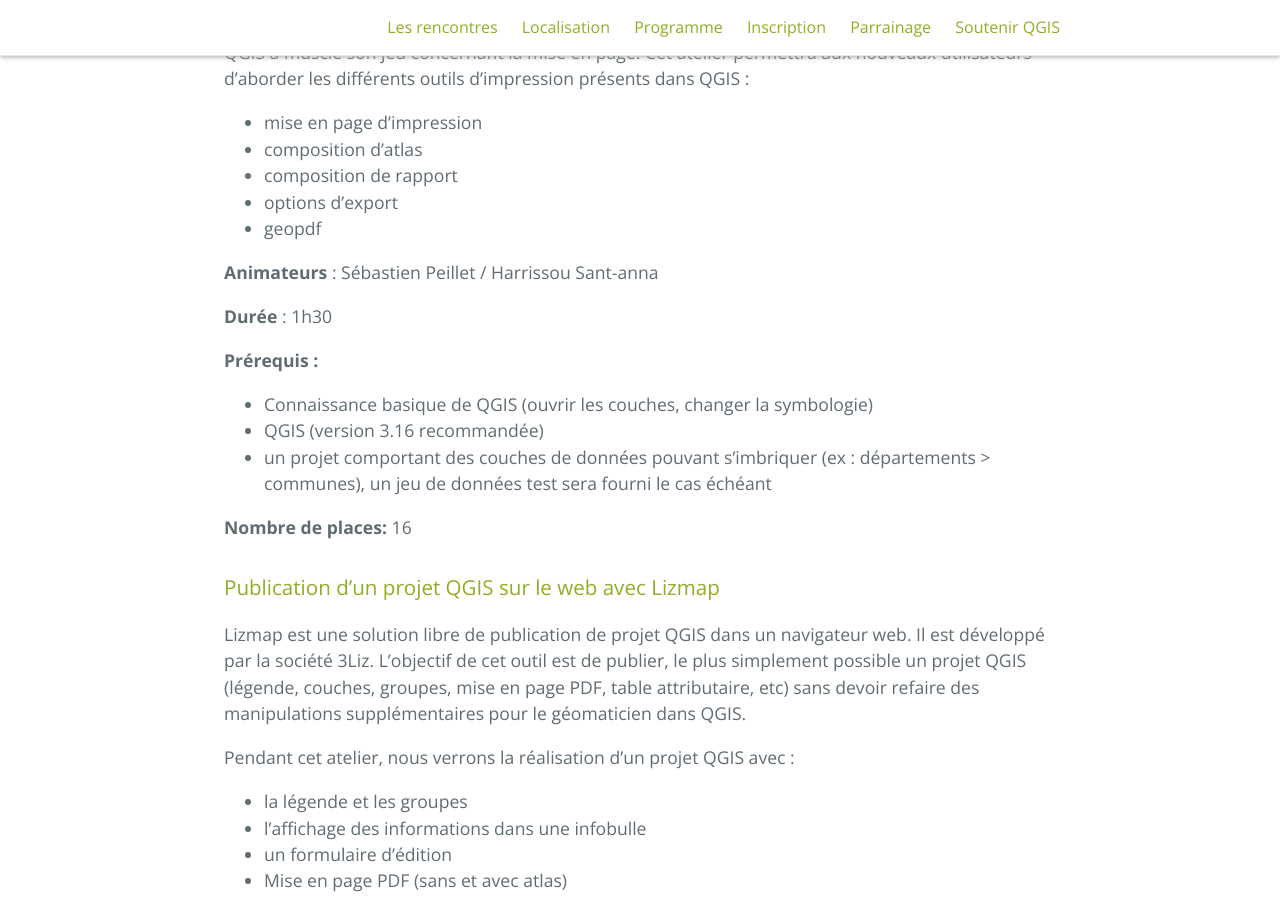
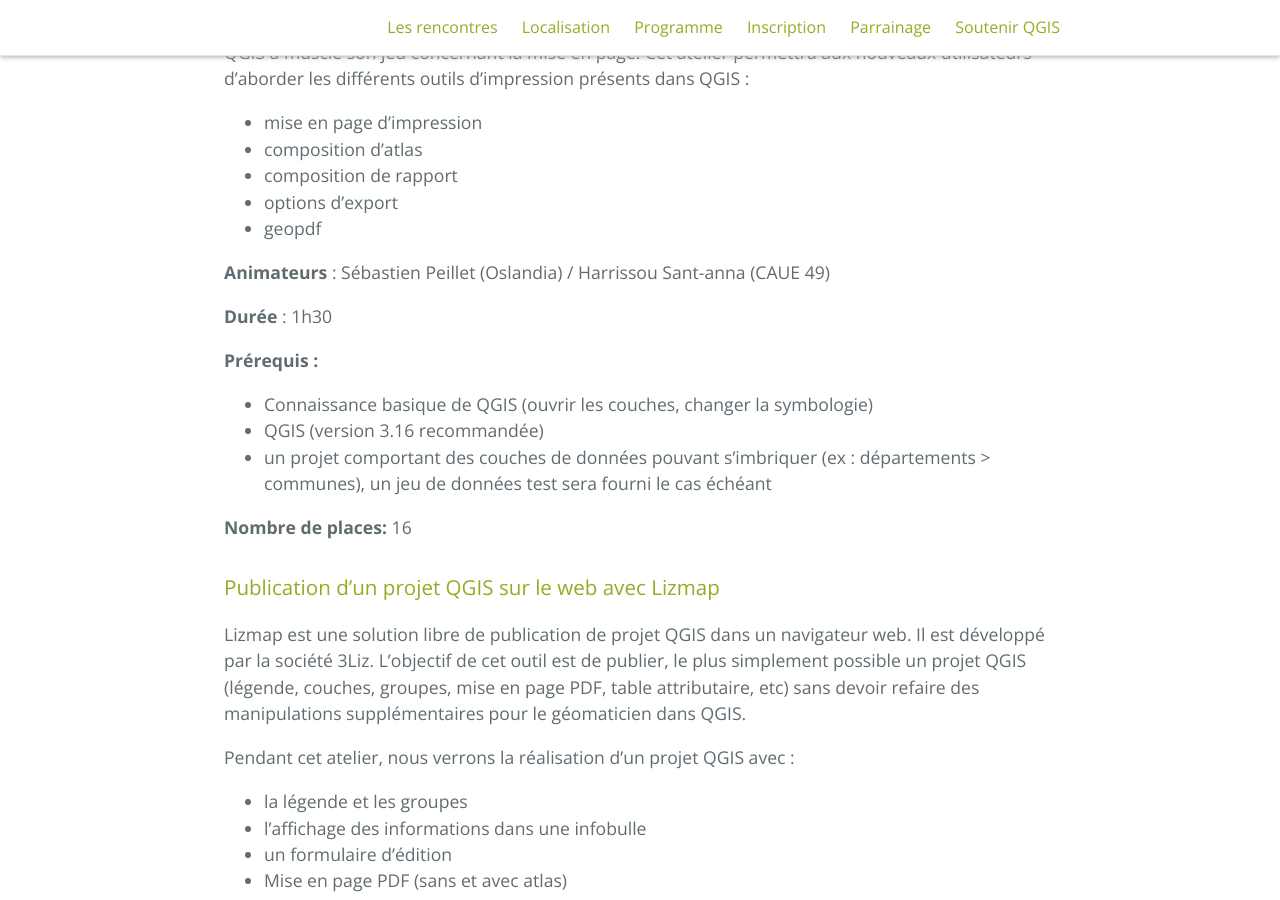
Before and after one commit to OSGeo-fr/QGIS-conf-fr-website, a Jekyll site: the page built from z20_programme.md, in a window 1280 px wide and 900 px high, scrolled down 12387 px. Built offline with Jekyll 4.4.1, drawn with Linux system fonts in a browser that asks for light colours.

Commit message:
Update z20_programme.md
Co-authored-by: Paul Blottiere <blottiere.paul@gmail.com>

```diff
--- a/z20_programme.md
+++ b/z20_programme.md
@@ -361,7 +361,7 @@ QGIS a musclé son jeu concernant la mise en page. Cet atelier permettra aux nou
 - geopdf
 
 
-**Animateurs** : Sébastien Peillet / Harrissou Sant-anna
+**Animateurs** : Sébastien Peillet (Oslandia) / Harrissou Sant-anna (CAUE 49)
 
 **Durée** :  1h30
 
```
